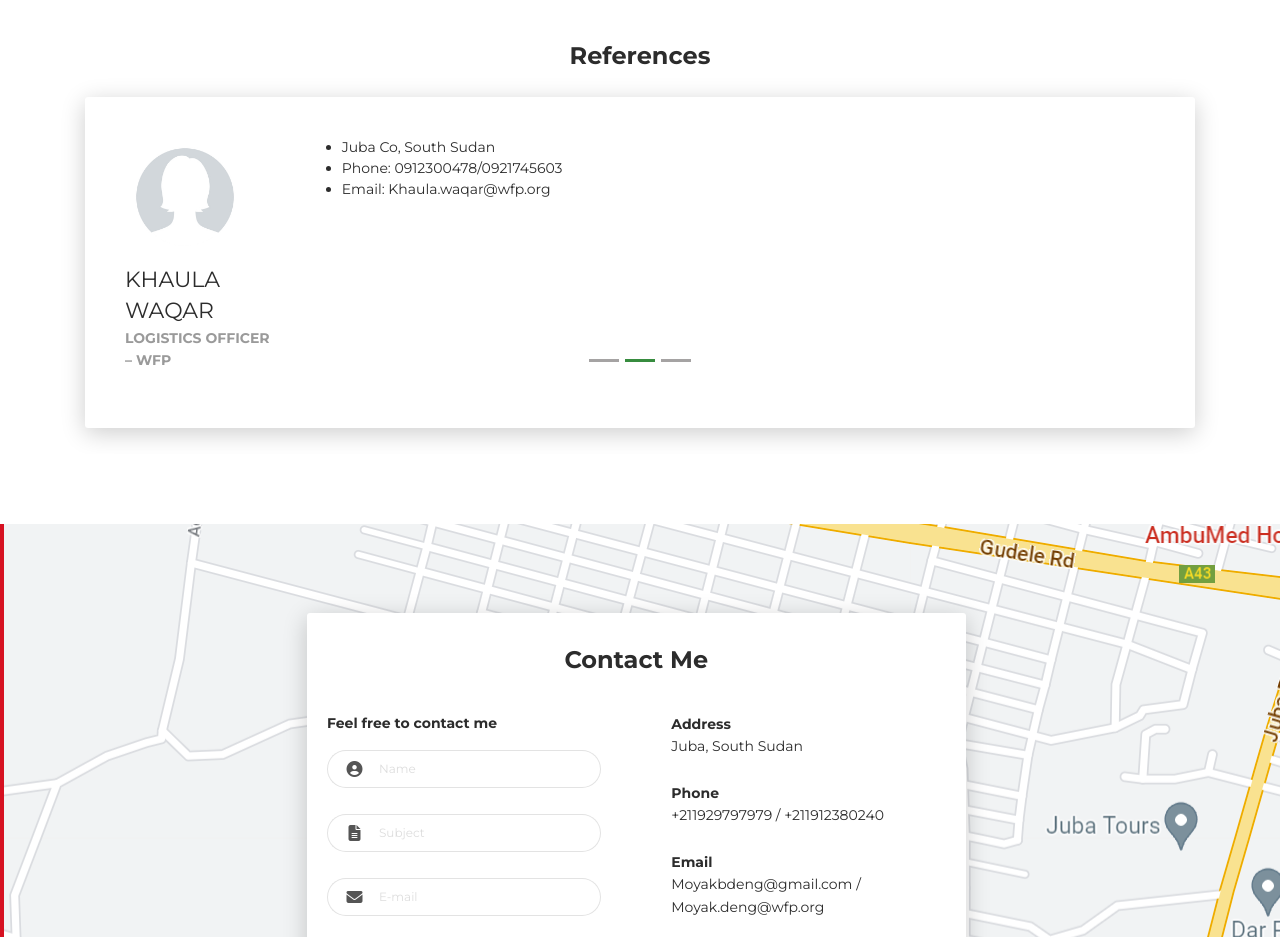
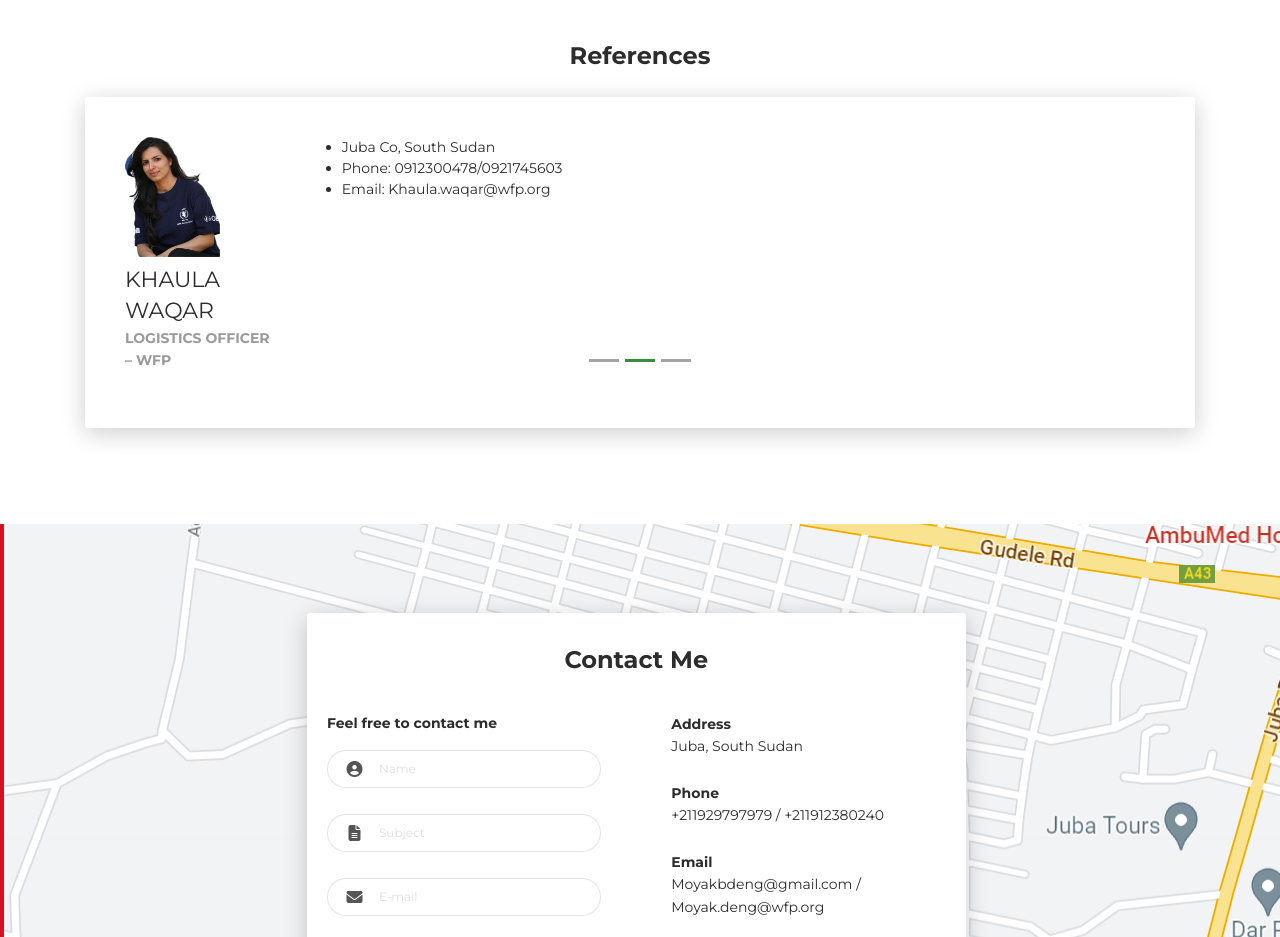
Before and after one commit to TechCipher/MOYAK_CV, a plain HTML site: page index.html in a window 1280 px wide. Shown: the part 4520-5457 px from the top of the page. Drawn offline with Linux system fonts and the light colour scheme.

Commit message:
Update index.html

```diff
--- a/index.html
+++ b/index.html
@@ -499,7 +499,7 @@
           </div>
           <div class="carousel-item">
             <div class="row">
-              <div class="col-lg-2 col-md-3 cc-reference-header"><img src="images/reference-image-1.jpg" alt="Image"/>
+              <div class="col-lg-2 col-md-3 cc-reference-header"><img src="images/khaula 2.jpg" alt="Image"/>
                 <div class="h5 pt-2">KHAULA WAQAR</div>
                 <p class="category">Logistics Officer – WFP</p>
               </div>
```
